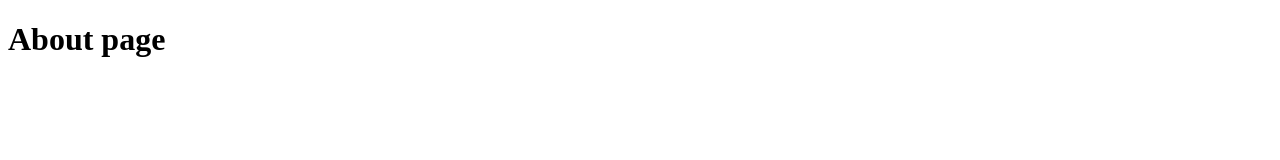
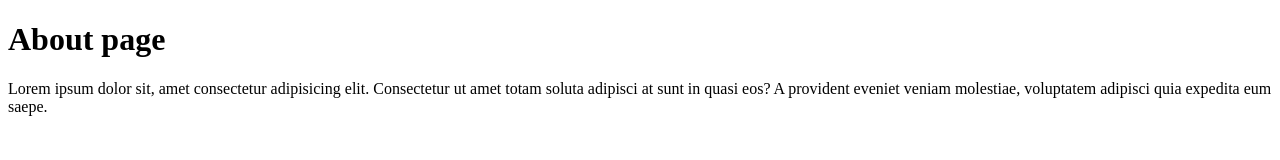
Before and after one commit to elgunmemmedli/sirab_website_front, a plain HTML site: page about.html in a window 1280 px wide. Drawn offline with Linux system fonts and the light colour scheme.

Commit message:
about page added desc

```diff
--- a/about.html
+++ b/about.html
@@ -10,5 +10,10 @@
 
     <h1>About page</h1>
 
+
+    <p>
+        Lorem ipsum dolor sit, amet consectetur adipisicing elit. Consectetur ut amet totam soluta adipisci at sunt in quasi eos? A provident eveniet veniam molestiae, voluptatem adipisci quia expedita eum saepe.
+    </p>
+
 </body>
 </html>
```
